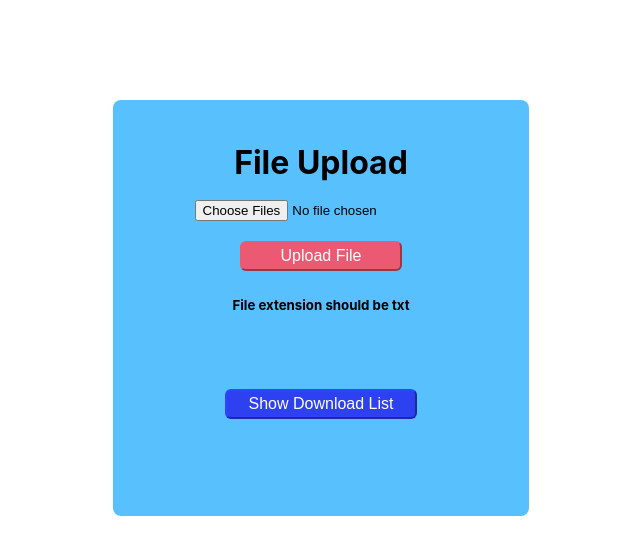
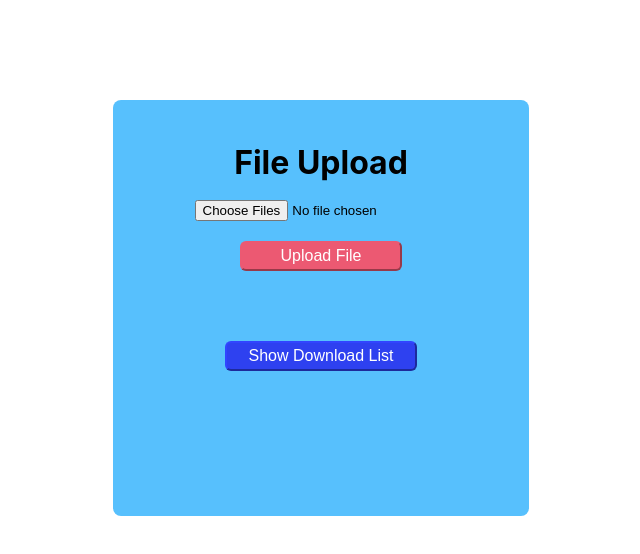
Before and after one commit to mr-vivek-verma/file-upload, a React (Create React App) app: page / in a window 1280 px wide. Shown: the top 554 px of the page, without its empty margins (319-959 px from the left). Built offline with nearby package versions, Linux system fonts and the light colour scheme.

Commit message:
fixed localeStorage issue while rendering data

```diff
--- a/src/components/FileUpload/index.js
+++ b/src/components/FileUpload/index.js
@@ -8,7 +8,7 @@ function FileUpload() {
   const navigate = useNavigate();
   const [file, setFile] = useState()
 const [url, setUrl] = useState()
-
+const [error, setError]=useState("");
   function handleChange(event) {
     const textFile = /(\.doc|\.docx|\.odt|\.pdf|\.tex|\.txt|\.rtf|\.wps|\.wks|\.wpd)$/i;
     console.log("text",textFile)
@@ -17,8 +17,8 @@ const [url, setUrl] = useState()
     }
    else{
     return(
-    alert("Invalid file"),
-    setFile(""))
+    setError("Invalid file selected !",
+    setFile("")))
    }
   setFile(event.target.files[0])
   }
@@ -26,10 +26,9 @@ const [url, setUrl] = useState()
 
   function handleSubmit(event) {
     event.preventDefault()
-    // const url = 'https://file.io/W51bFtAy8FaT';
     const formData = new FormData();
     console.log("file",file)
-    formData.append('expires', '20221201');
+    formData.append('expires', '20221202');
     formData.append('maxDownloads', '1');
     formData.append('autoDelete', 'true');
     formData.append('file',file);
@@ -52,15 +51,19 @@ const [url, setUrl] = useState()
     .then(function (response) {
       setUrl(response.data)
       console.log(JSON.stringify(response.data));
+
+  localStorage.setItem('items', JSON.stringify(response));
     })
     .catch(function (error) {
-      alert("Please check the file")
-    });
+         });
   }
 
-  useEffect(()=>{
-    localStorage.setItem("items", JSON.stringify(url? url:""))
-  },[url, localStorage])
+  // useEffect(()=>{
+  //   // localStorage.setItem("items", JSON.stringify(url? url: url))
+
+  //     localStorage.setItem('items', JSON.stringify("items", JSON.stringify(url)));
+
+  // },[url, localStorage])
 
   console.log("url", url)
   return (
@@ -70,11 +73,10 @@ const [url, setUrl] = useState()
           <h1>File Upload</h1>
           <input type="file" multiple onChange={handleChange}/>
           <button className='btn' type="submit">Upload File</button>
-          <h5>File extension should be txt</h5>
            </form>
-        {!url? "" : <div>
-        <p>You can download/share file using below link </p>
-        <span>{url?.link}</span> </div> }
+           <div>
+           {error? <h2>{error}</h2> :  <span></span>}
+           </div>
         <button className='btn1' onClick={() => navigate("table")}>Show Download List</button>
         </div>
     </div>
--- a/src/components/FileUpload/listingPage.js
+++ b/src/components/FileUpload/listingPage.js
@@ -4,34 +4,35 @@ import { useNavigate } from "react-router-dom";
 const ListingPage = () => {
       const [items, setItems] = useState([]);
       const navigate = useNavigate();
-const data = JSON.parse(localStorage.getItem("items"))
-console.log("daa", data)
+      const data = "" ||  JSON.parse(localStorage.getItem("items"))
+     console.log("data", data)
 
-const download =(e)=>{
-    console.log("clicked")
-    return(
-      navigate(data?.link))
-}
+      const download =(e)=>{
+          console.log("clicked")
+          return(
+            navigate(data?.link))
+      }
 
   return (
     <div>
         <table>
+        <tbody>
         <tr>
           <th>File Name</th>
-          <th>Expires</th>
+          <th>Share Link</th>
           <th>Max Download</th>
           <th>Download File</th>
           <th>File Delete</th>
         </tr>
-             <tr key={data?.id}>
-              <td>{data?.name}</td>
-              <td>{data?.expires}</td>
-              <td>{data?.maxDownloads}</td>
-              <td> <a href={data?.link}>Download</a></td>
-             {!data? "" : <td><button onClick={()=>{localStorage.clear("items") }}>Del</button></td>}
+             <tr key={data?.data?.id}>
+             <td>{data?.data?.name}</td>
+              <td>{data?.data?.link}</td>
+              <td>{data?.data?.maxDownloads}</td>
+              <td> <a href={data?.data?.link}><img src="https://cdn.pixabay.com/photo/2016/12/18/13/45/download-1915753_960_720.png" alt="download"/></a></td>
+             {!data? "" : <td><button onClick={()=>{localStorage.clear("items") }}>Delete</button></td>}
 
             </tr>
-
+            </tbody>
       </table>
     </div>
   )
--- a/src/components/FileUpload/style.css
+++ b/src/components/FileUpload/style.css
@@ -68,3 +68,29 @@ table {
     text-align: left;
     border-bottom: 1px solid #ddd;
   }
+
+  img{
+    width: 40px;
+    margin-left: 30px;
+  }
+  button{
+    cursor: pointer;
+    -webkit-box-flex: 1;
+    flex-grow: 1;
+    display: flex;
+    flex-direction: column;
+    -webkit-box-align: center;
+    align-items: center;
+   background-color: rgb(240, 46, 46);
+   border-color:rgb(240, 46, 72) ;
+    width: 45%;
+    margin-left: 10px;
+    border-radius: 6px;
+    color: #ffff;
+    font-size: 1rem;
+    line-height: 1.5rem;
+  }
+
+  .main-div h2{
+    color: red;
+  }
```
